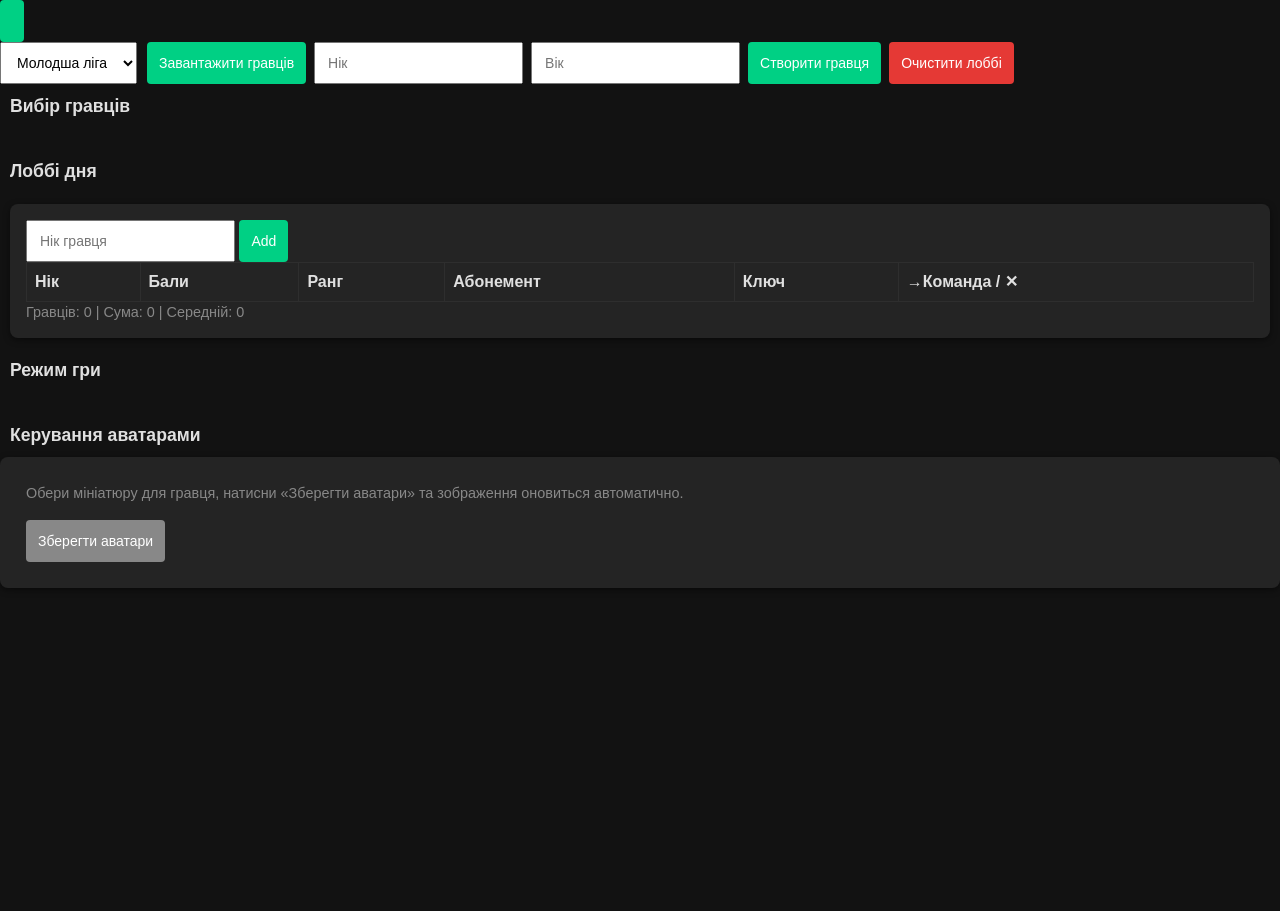
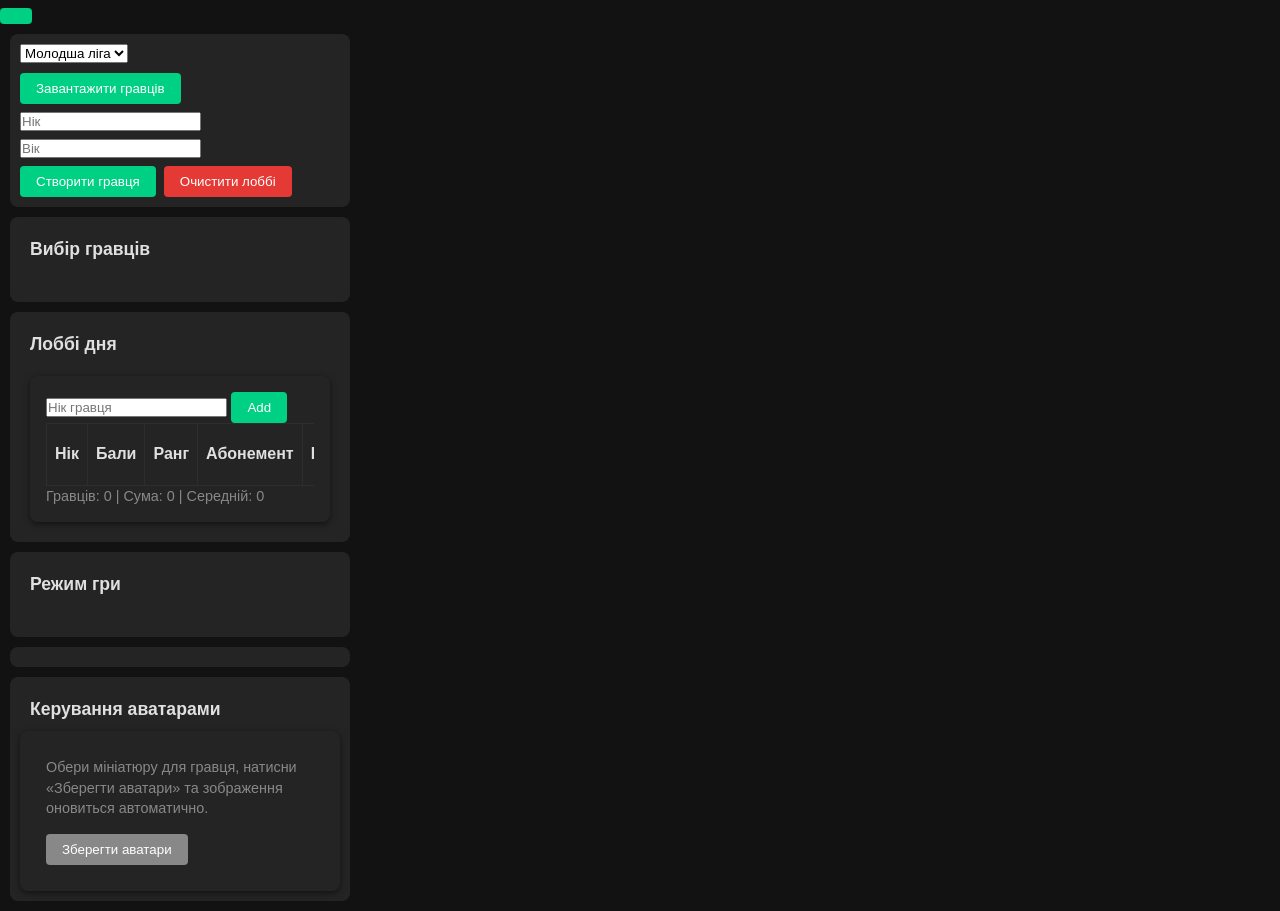
Before and after one commit to vtclb/laser-tag-ranking, a plain HTML site: page balance.html in a window 1280 px wide. Before the commit the page ends 800 px from the top, so only its background shows below. Drawn offline with Linux system fonts and the light colour scheme; a script that the page names is missing.

Commit message:
feat: unify balance styles

```diff
--- a/balance.html
+++ b/balance.html
@@ -11,28 +11,28 @@
   <header>
     <button id="ui-burger"></button>
   </header>
-  <div id="ui-panel">
+  <div id="ui-panel" class="bal__panel">
     <section class="bal__card">
-      <div class="blc-row">
+      <div class="bal__row">
         <select id="league">
           <option value="kids">Молодша ліга</option>
           <option value="sunday">Старша ліга</option>
         </select>
-        <div class="blc-actions">
+        <div class="bal__actions">
           <button id="btn-load">Завантажити гравців</button>
           <input type="text" id="new-nick" placeholder="Нік">
           <input type="number" id="new-age" placeholder="Вік" min="0">
           <button id="btn-create">Створити гравця</button>
-          <button id="btn-clear-lobby" class="danger">Очистити лоббі</button>
+          <button id="btn-clear-lobby" class="btn--danger">Очистити лоббі</button>
         </div>
       </div>
     </section>
 
     <section class="bal__card" id="sec-player-picker">
-      <h2 class="blc-acc-head">Вибір гравців</h2>
-      <div class="blc-acc-body scroll-pane">
+      <h2 class="bal__acc-head">Вибір гравців</h2>
+      <div class="bal__acc-body scroll-pane">
         <section id="select-area" class="card hidden">
-          <div class="blc-row">
+          <div class="bal__row">
             <input type="text" id="player-search" placeholder="🔍 Пошук гравця..." autocomplete="off">
             <div class="sort-controls">
               <button id="btn-sort-name">А–Я</button>
@@ -49,35 +49,35 @@
     </section>
 
     <section class="bal__card open" id="sec-lobby">
-      <h2 class="blc-acc-head">Лоббі дня</h2>
-      <div class="blc-acc-body">
+      <h2 class="bal__acc-head">Лоббі дня</h2>
+      <div class="bal__acc-body">
         <section id="lobby-area" class="card">
           <div class="add-player">
             <input type="text" id="addPlayerInput" placeholder="Нік гравця">
             <button id="addPlayerBtn">Add</button>
           </div>
-          <div class="lobby-table-wrap">
-            <table class="lobby-table table">
+          <div class="bal__table-wrap">
+            <table class="bal__table table">
               <thead>
                 <tr><th>Нік</th><th>Бали</th><th>Ранг</th><th>Абонемент</th><th>Ключ</th><th>→Команда / ✕</th></tr>
               </thead>
               <tbody id="lobby-list"></tbody>
             </table>
           </div>
-          <div class="lobby-cards only-mobile"></div>
+          <div class="bal__players only-mobile"></div>
           <p class="text-muted">
             Гравців: <span id="lobby-count">0</span> |
             Сума: <span id="lobby-sum">0</span> |
             Середній: <span id="lobby-avg">0</span>
           </p>
-          <button id="btn-clear-lobby-dup" class="danger only-mobile">Очистити лоббі</button>
+          <button id="btn-clear-lobby-dup" class="btn--danger only-mobile">Очистити лоббі</button>
         </section>
       </div>
     </section>
 
     <section class="bal__card" id="sec-scenario">
-      <h2 class="blc-acc-head">Режим гри</h2>
-      <div class="blc-acc-body">
+      <h2 class="bal__acc-head">Режим гри</h2>
+      <div class="bal__acc-body">
         <section id="scenario-area" class="card hidden">
           <label for="teamsize">Кількість команд:</label>
           <select id="teamsize">
@@ -85,7 +85,7 @@
             <option value="3">3 команди</option>
             <option value="4">4 команди</option>
           </select>
-          <div class="blc-actions">
+          <div class="bal__actions">
             <button id="btn-auto">Авто-баланс</button>
             <button id="btn-manual">Ручне формування</button>
           </div>
@@ -122,9 +122,9 @@
     </section>
 
     <section class="bal__card" id="sec-avatar-admin">
-      <h2 class="blc-acc-head">Керування аватарами</h2>
+      <h2 class="bal__acc-head">Керування аватарами</h2>
       <section id="avatar-admin" class="card">
-        <div class="blc-acc-body">
+        <div class="bal__acc-body">
           <p class="text-muted">Обери мініатюру для гравця, натисни «Зберегти аватари» та зображення оновиться автоматично.</p>
           <table class="table avatar-table">
             <tbody id="avatar-list"></tbody>
--- a/scripts/lobby.js
+++ b/scripts/lobby.js
@@ -214,10 +214,10 @@ function renderLobby() {
     </tr>
   `).join('');
 
-  const cards = document.querySelector('.lobby-cards');
+  const cards = document.querySelector('.bal__players');
   if (cards) {
     cards.innerHTML = lobby.map((p, i) => `
-      <div class="lobby-card">
+      <div class="player">
         <div class="row"><span class="nick">${p.nick}</span><span class="pts">${p.pts}</span></div>
         <div class="row"><span class="rank">${p.rank}</span><span class="season">${p.abonement || ''}</span></div>
         <div class="row">
@@ -304,7 +304,7 @@ document.addEventListener('click', async e => {
   const nick = btn.dataset.nick;
   try {
     const key = await issueAccessKey({ nick, league: uiLeague });
-    const host = btn.closest('tr') || btn.closest('.lobby-card');
+    const host = btn.closest('tr') || btn.closest('.player');
     const cell = host?.querySelector('.access-key');
     if (cell) cell.textContent = key;
   } catch (err) {
--- a/styles/balance.css
+++ b/styles/balance.css
@@ -1,90 +1,107 @@
-/* Mobile-specific styles for balance page */
+:root {
+  --bal-gap: 10px;
+  --bal-panel-width: 360px;
+  --bal-card-bg: var(--card-bg, #242424);
+}
 
-/* Base layout */
-.blc-container {
+.bal__panel {
   display: flex;
   flex-direction: column;
-  gap: 10px;
-  padding: 10px;
+  gap: var(--bal-gap);
+  padding: var(--bal-gap);
+  width: 100%;
+  max-width: var(--bal-panel-width);
 }
 
-.sticky {
-  position: sticky;
-  top: 0;
-  z-index: 100;
+.bal__card {
+  background: var(--bal-card-bg);
+  border-radius: 8px;
+  padding: var(--bal-gap);
 }
 
-.blc-row {
+.bal__row {
   display: flex;
   align-items: center;
-  gap: 10px;
+  gap: var(--bal-gap);
   flex-wrap: wrap;
 }
 
-.blc-actions {
+.bal__actions {
   display: flex;
   flex-wrap: wrap;
   gap: 8px;
 }
 
-button, select, input {
-  min-height: 42px;
-  font-size: 14px;
-  padding: 6px 12px;
+.btn--danger {
+  background: var(--danger);
+  color: #fff;
 }
+.btn--danger:hover { background: #c62828; }
 
-.danger {
-  background: var(--danger, #E53935);
-}
-
-/* Accordion behavior */
-.blc-accordion {
+.bal__accordion {
   border: 1px solid #2e2e2e;
   border-radius: 8px;
 }
 
-.blc-acc-head {
+.bal__acc-head {
   font-size: 1.1rem;
   padding: 10px;
   cursor: pointer;
 }
 
-.blc-acc-body {
+.bal__acc-body {
   padding: 10px;
 }
 
-.blc-accordion:not(.open) .blc-acc-body {
+.bal__accordion:not(.open) .bal__acc-body {
   display: none;
 }
 
-/* Scrollable player selector */
 .scroll-pane {
   max-height: 60vh;
   overflow: auto;
 }
 
-/* Lobby responsiveness */
-.lobby-table-wrap {overflow-x: auto;}
-.lobby-table thead th {position: sticky; top: 0;}
-.lobby-cards {display: none;}
+.bal__table-wrap { overflow-x: auto; }
+.bal__table thead th { position: sticky; top: 0; }
 
-.only-mobile {display: none;}
+.bal__players { display: none; }
+.only-mobile { display: none; }
 
 @media (max-width: 768px) {
-  .only-mobile {display: block;}
-  .lobby-table {display: none;}
-  .lobby-cards {display: grid; gap: 10px;}
-  .lobby-card {border: 1px solid #2a2a2a; border-radius: 10px; padding: 10px; background: #121212;}
-  .lobby-card .row {display: flex; justify-content: space-between; padding: 4px 0;}
+  .only-mobile { display: block; }
+  .bal__table { display: none; }
+  .bal__players { display: grid; gap: 10px; }
+  .player {
+    border: 1px solid #2a2a2a;
+    border-radius: 10px;
+    padding: 10px;
+    background: #121212;
+  }
+  .player .row {
+    display: flex;
+    justify-content: space-between;
+    padding: 4px 0;
+  }
 
   /* Avatar admin mobile adjustments */
-  .avatar-table {display: grid; grid-template-columns: repeat(2, 1fr); gap: 8px;}
-  #avatar-list {display: grid; gap: 10px;}
-  #avatar-list .avatar-row {display: grid; grid-template-columns: 1fr auto; align-items: center;}
-  #save-avatars {width: 100%;}
+  .avatar-table {
+    display: grid;
+    grid-template-columns: repeat(2, 1fr);
+    gap: 8px;
+  }
+  #avatar-list {
+    display: grid;
+    gap: 10px;
+  }
+  #avatar-list .avatar-row {
+    display: grid;
+    grid-template-columns: 1fr auto;
+    align-items: center;
+  }
+  #save-avatars { width: 100%; }
 }
 
-/* Expand all sections on wider screens */
 @media (min-width: 769px) {
-  .blc-accordion .blc-acc-body {display: block !important;}
+  .bal__accordion .bal__acc-body { display: block !important; }
 }
```
